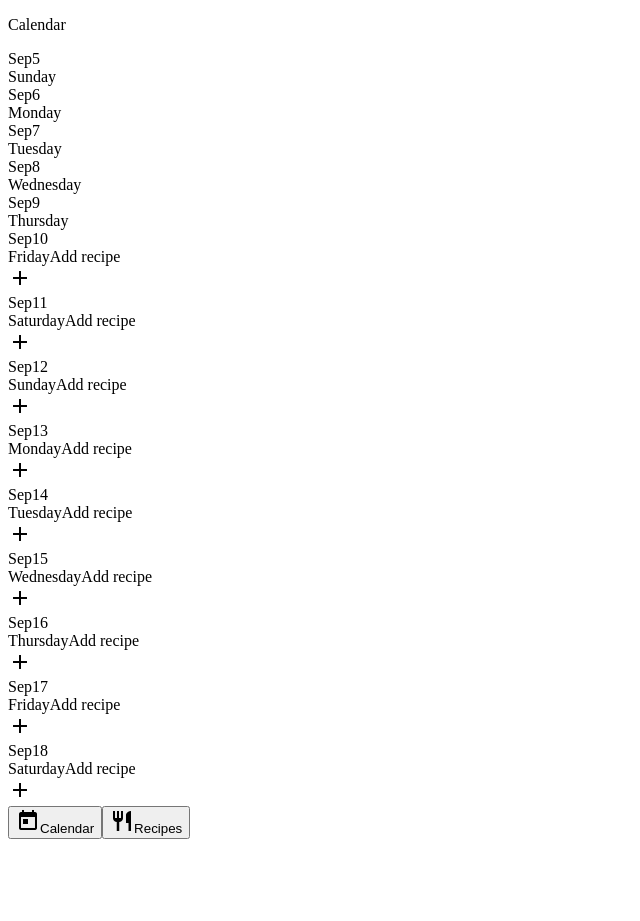
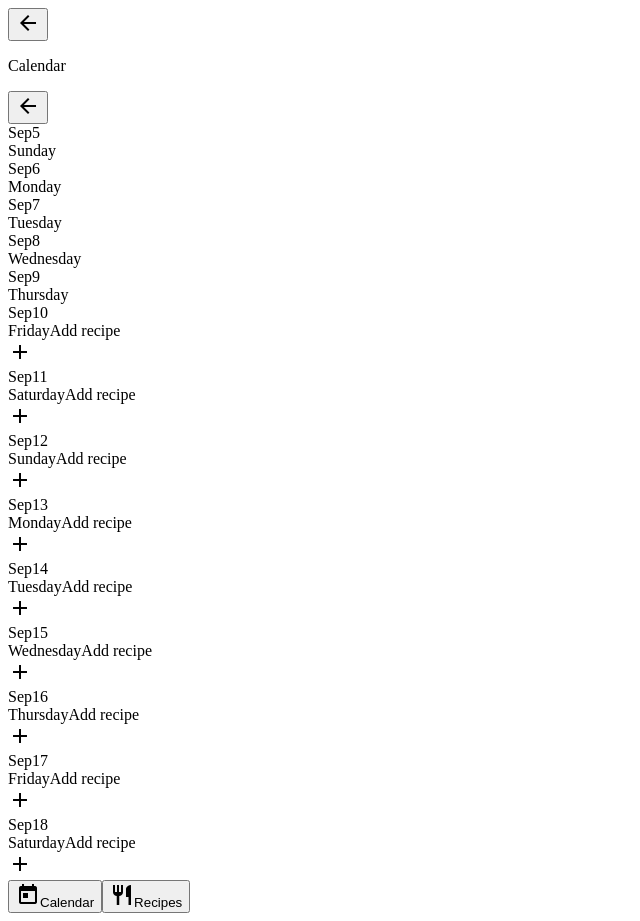
Before and after one commit to shaneewert/dinnertime, a Next.js app: page / in a window 1280 px wide. Shown: the whole page, without its empty margins (0-640 px from the left). Before the commit the page ends 847 px from the top, so only its background shows below. Built offline with nearby package versions, Linux system fonts and the light colour scheme; no server answers; the database is empty.

Commit message:
Better modal

```diff
--- a/components/header.js
+++ b/components/header.js
@@ -1,7 +1,17 @@
-export default function Header({ title }) {
+export default function Header({ title, onBack }) {
+  const backButtonClass = onBack != null ? '' : 'invisible';
   return (
-    <div className="bg-indigo-500 text-white h-12 flex justify-center font-bold items-center z-10 shadow-md">
-      <p>{title}</p>
+    <div className="bg-indigo-500 text-white h-12 flex justify-between items-center z-10 shadow-md">
+      <button
+        onClick={onBack}
+        className={`h-full w-12 flex-shrink-0 flex justify-center items-center ${backButtonClass}`}
+      >
+        <i className="material-icons">arrow_back</i>
+      </button>
+      <p className="font-bold px-1 flex-grow text-center truncate">{title}</p>
+      <button className="h-full w-12 flex-shrink-0 flex justify-center items-center invisible">
+        <i className="material-icons">arrow_back</i>
+      </button>
     </div>
   );
 }
--- a/components/modal.js
+++ b/components/modal.js
@@ -1,12 +1,10 @@
-export default function Modal({ onClose, children }) {
+import Header from './header';
+
+export default function Modal({ onClose, title, children }) {
   return (
-    <div className="fixed z-50 inset-0 overflow-y-auto">
-      <div className="flex flex-col justify-start min-h-screen max-h-screen p-4">
-        <div onClick={onClose} className="fixed inset-0 bg-gray-500 bg-opacity-75 transition-opacity"></div>
-        <div className="bg-white rounded-lg overflow-x-hidden overflow-y-auto shadow-xl transform">
-          <div className="bg-white">{children}</div>
-        </div>
-      </div>
+    <div className="bg-white overflow-x-hidden overflow-y-auto absolute top-0 h-screen w-full z-20">
+      <Header onBack={onClose} title={title} />
+      <div className="bg-white">{children}</div>
     </div>
   );
 }
--- a/components/new-recipe-modal.js
+++ b/components/new-recipe-modal.js
@@ -72,8 +72,9 @@ export default function NewRecipeModal({ onClose, onSaveRecipe, onDeleteRecipe,
     );
   };
 
+  const tile = maybeRecipe?.title || 'New Recipe';
   return (
-    <Modal onClose={onClose}>
+    <Modal title={tile} onClose={onClose}>
       {maybeImage()}
       <div className="p-5">
         <div className="mb-5">
--- a/components/recipes-page.js
+++ b/components/recipes-page.js
@@ -65,7 +65,7 @@ export default function RecipesPage({ recipes, onRouteChange }) {
       {isLoading && <LoadingOverlay />}
       <div
         onClick={addNewRecipe}
-        className="bg-indigo-500 rounded-full h-14 w-14 fixed z-20 bottom-0 right-0 mb-20 mr-4 shadow-lg flex items-center justify-center cursor-pointer"
+        className="bg-indigo-500 rounded-full h-14 w-14 fixed z-10 bottom-0 right-0 mb-20 mr-4 shadow-lg flex items-center justify-center cursor-pointer"
       >
         <span className="material-icons text-white text-3xl">add</span>
       </div>
--- a/components/select-recipe-modal.js
+++ b/components/select-recipe-modal.js
@@ -1,14 +1,14 @@
 import SearchableRecipeList from './searchable-recipe-list';
 import Modal from './modal';
 
-export default function SelectRecipeModal({ onClose, onSelectRecipe, recipes }) {
+export default function SelectRecipeModal({ title, onClose, onSelectRecipe, recipes }) {
   const onRecipeClick = (recipe) => {
     onSelectRecipe(recipe);
     onClose();
   };
 
   return (
-    <Modal onClose={onClose}>
+    <Modal title="Select Recipe" onClose={onClose}>
       <div className="pb-2">
         <SearchableRecipeList initialRecipes={recipes} onRecipeClick={onRecipeClick} xstyle="px-5" />
       </div>
```
